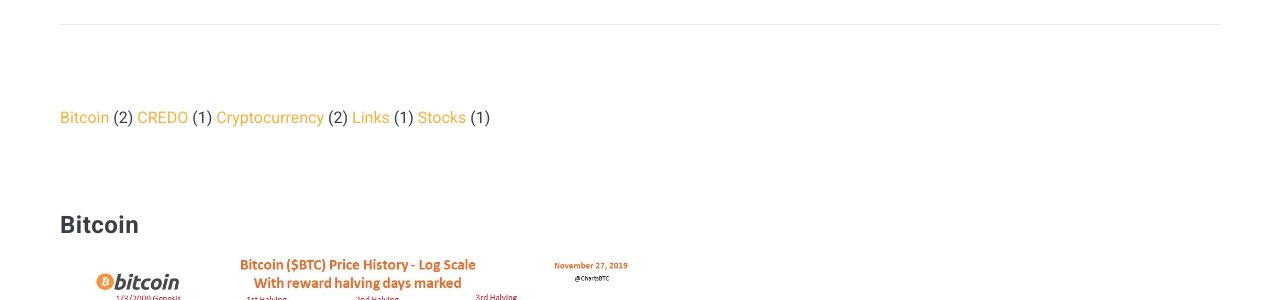
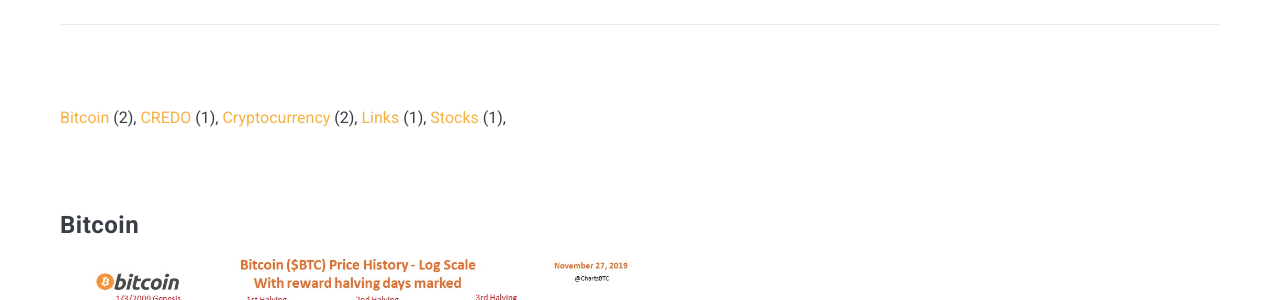
Before and after one commit to investwithcredo/investwithcredo.com, a Jekyll site: the page built from _pages/tags.html, in a window 1280 px wide and 900 px high. Shown: the part 318-618 px from the top of the window. Built offline with Jekyll 4.4.1, drawn with Linux system fonts in a browser that asks for light colours; nearby versions of some CDN libraries.

Commit message:
Update tags.html

```diff
--- a/_pages/tags.html
+++ b/_pages/tags.html
@@ -26,7 +26,7 @@
     {% capture this_word %}{{ tag_words[item] }}{% endcapture %}
 
       <a href="#{{ this_word | cgi_escape }}" class="class="post__tags-tag">{{ this_word }}</a>
-        <span>({{ site.tags[this_word].size }})</span>
+        <span>({{ site.tags[this_word].size }}),</span>
 
     {% endunless %}{% endfor %}
 </div>
```
